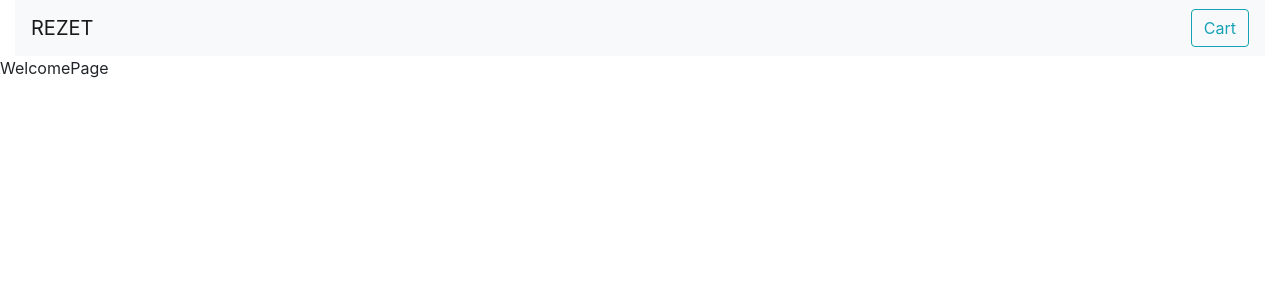
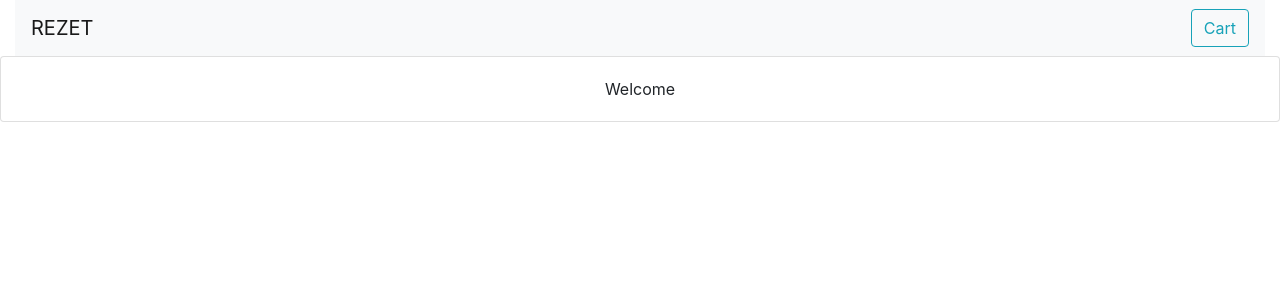
Before and after one commit to uanoob/rezet-app, a React (Create React App) app: page / in a window 1280 px wide. Shown: the top 300 px of the page. Built offline with nearby package versions, Linux system fonts and the light colour scheme.

Commit message:
Add style -> WelcomePage

```diff
--- a/src/components/WelcomePage.js
+++ b/src/components/WelcomePage.js
@@ -1,5 +1,9 @@
 import React from 'react';
 
-const WelcomePage = () => <div>WelcomePage</div>;
+const WelcomePage = () => (
+  <div className="card text-center">
+    <div className="card-body">Welcome</div>
+  </div>
+);
 
 export default WelcomePage;
```
